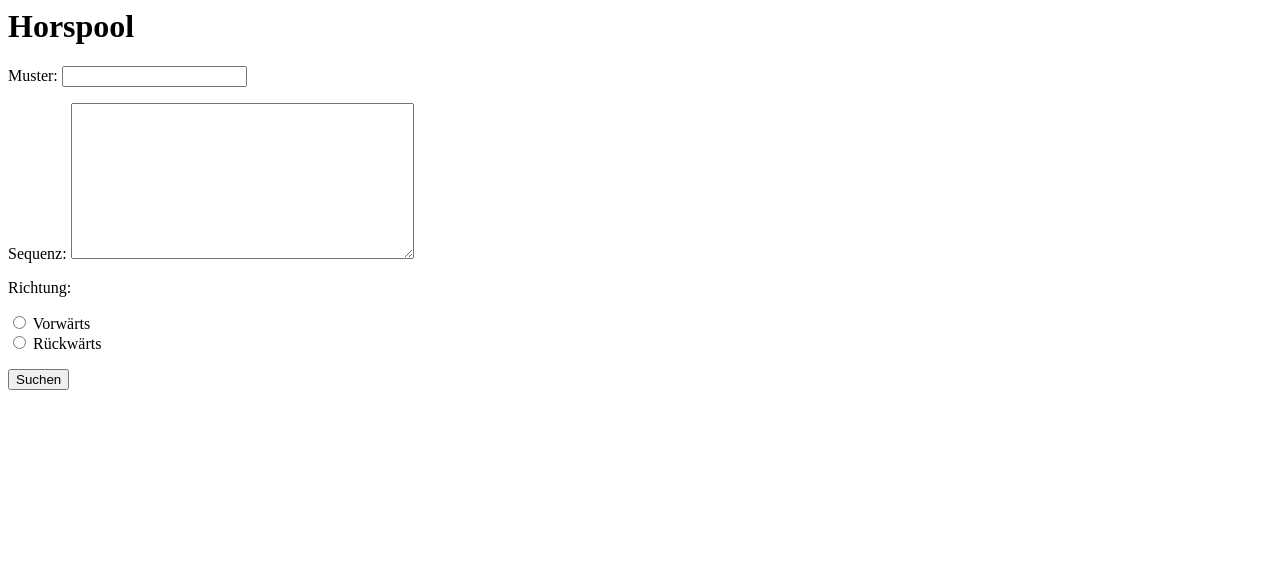
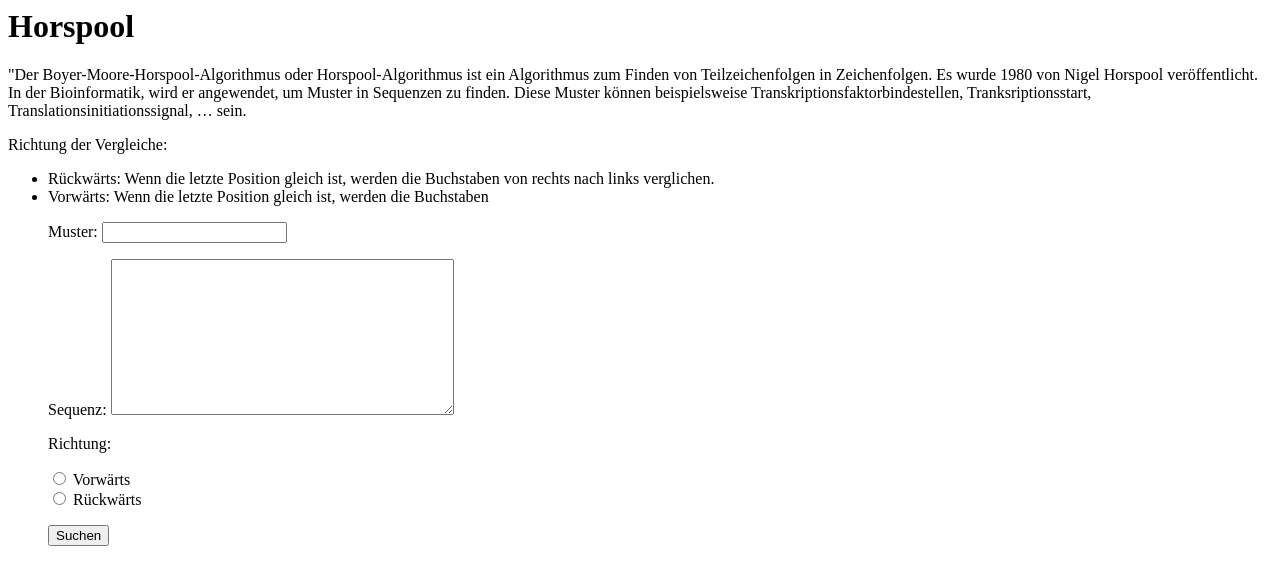
Before and after one commit to ngdqtram99/bioinformatics-hub, a Django app: page /horspool/ in a window 1280 px wide. Shown: the top 585 px of the page. Run offline with Django 4.2, Linux system fonts and the light colour scheme.

Commit message:
Beschreibung zu dem Algorithmus hinzufügen

```diff
--- a/webapp/templates/horspool.html
+++ b/webapp/templates/horspool.html
@@ -4,6 +4,14 @@
 </head>
 <body>
     <h1>Horspool</h1>
+    <p>"Der Boyer-Moore-Horspool-Algorithmus oder Horspool-Algorithmus ist ein Algorithmus zum Finden von Teilzeichenfolgen in Zeichenfolgen. Es wurde 1980 von Nigel Horspool veröffentlicht. In der Bioinformatik, wird er angewendet, um Muster in Sequenzen zu finden. Diese Muster können beispielsweise Transkriptionsfaktorbindestellen, Tranksriptionsstart, Translationsinitiationssignal, … sein.</p>
+
+<p>Richtung der Vergleiche:</p>
+
+<ul>
+  <li>Rückwärts: Wenn die letzte Position gleich ist, werden die Buchstaben von rechts nach links verglichen.</li>
+  <li>Vorwärts: Wenn die letzte Position gleich ist, werden die Buchstaben
+
     <form method="POST" action="{% url 'horspool' %}">
         {% csrf_token %}
         {{ form.as_p }}
```
